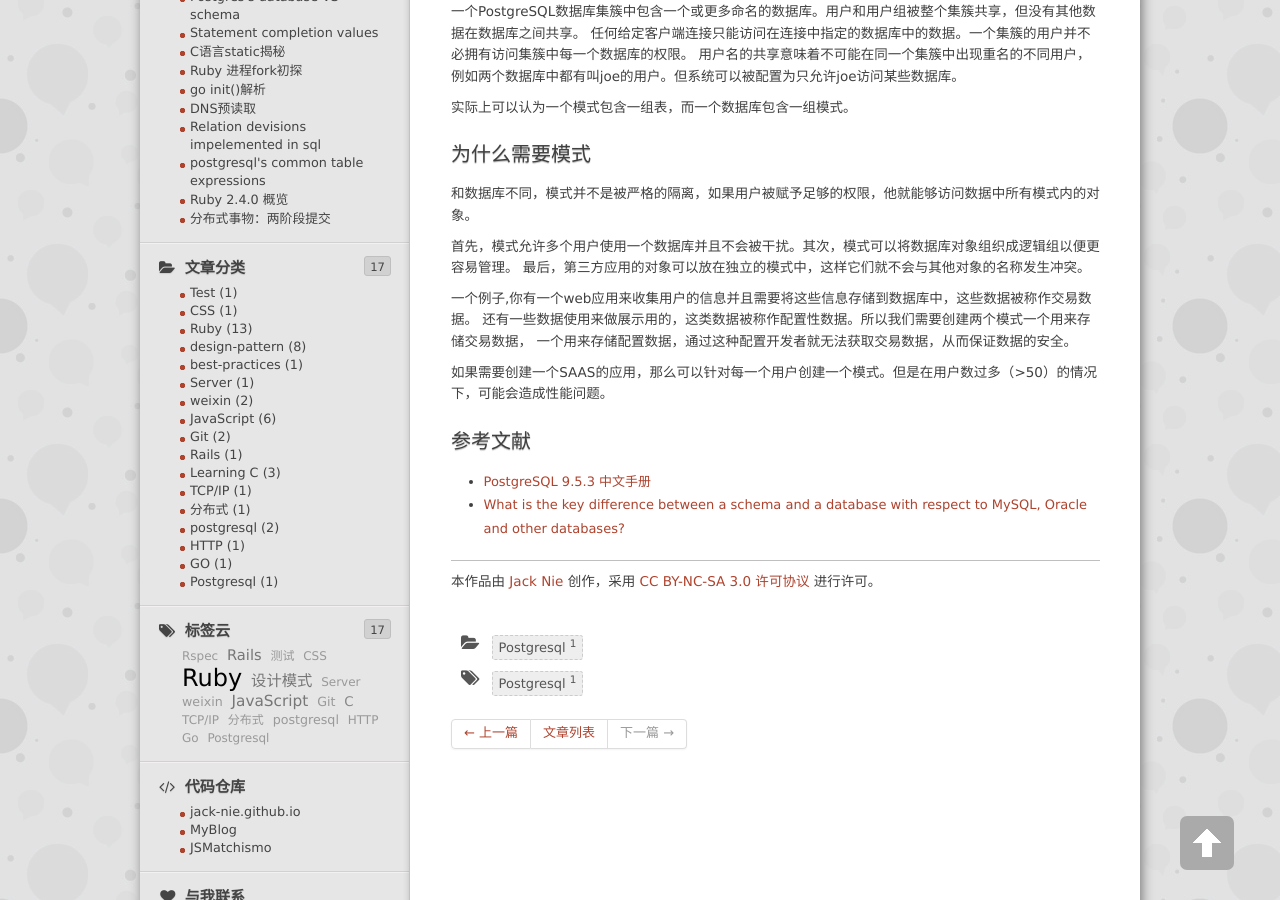
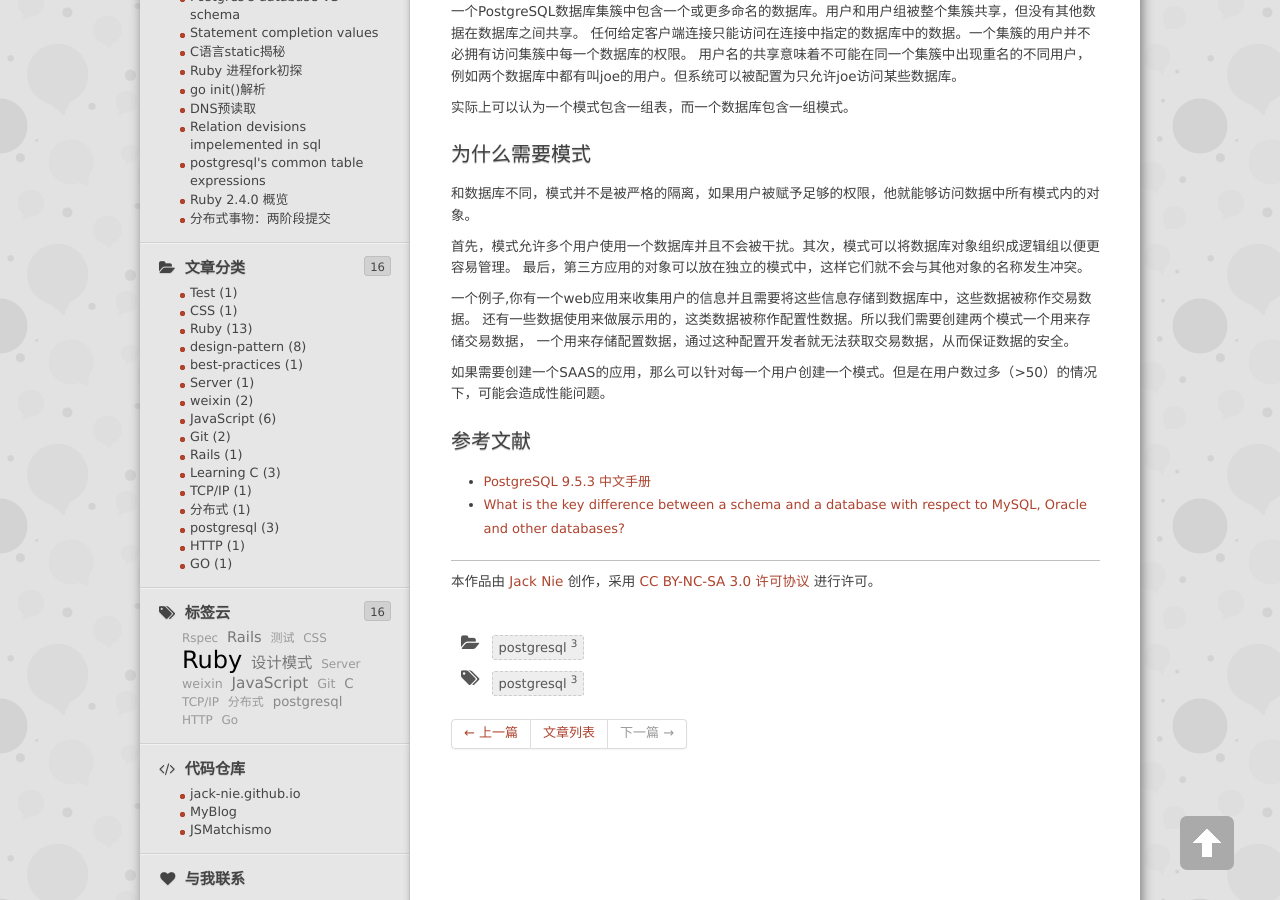
Before and after one commit to jack-nie/jack-nie.github.io, a Jekyll site: the page built from _posts/2017-01-16-using-database-or-schema.markdown, in a window 1280 px wide and 900 px high, scrolled down 274 px. Built offline with Jekyll 4.4.1, drawn with Linux system fonts in a browser that asks for light colours; nearby versions of some CDN libraries; library files that are not in the unit come from our copies; comment, search, counter and statistics services are not loaded.

Commit message:
fix typo

```diff
--- a/_posts/2017-01-16-using-database-or-schema.markdown
+++ b/_posts/2017-01-16-using-database-or-schema.markdown
@@ -2,10 +2,10 @@
 layout: post
 title:  "Postgres's database VS schema"
 date:   "2017-01-14"
-keywords: ["Postgresql"]
+keywords: ["postgresql"]
 description: "postgresql, database, schema"
-category: "Postgresql"
-tags: ["Postgresql"]
+category: "postgresql"
+tags: ["postgresql"]
 ---
 {% include JB/setup %}
 
```
